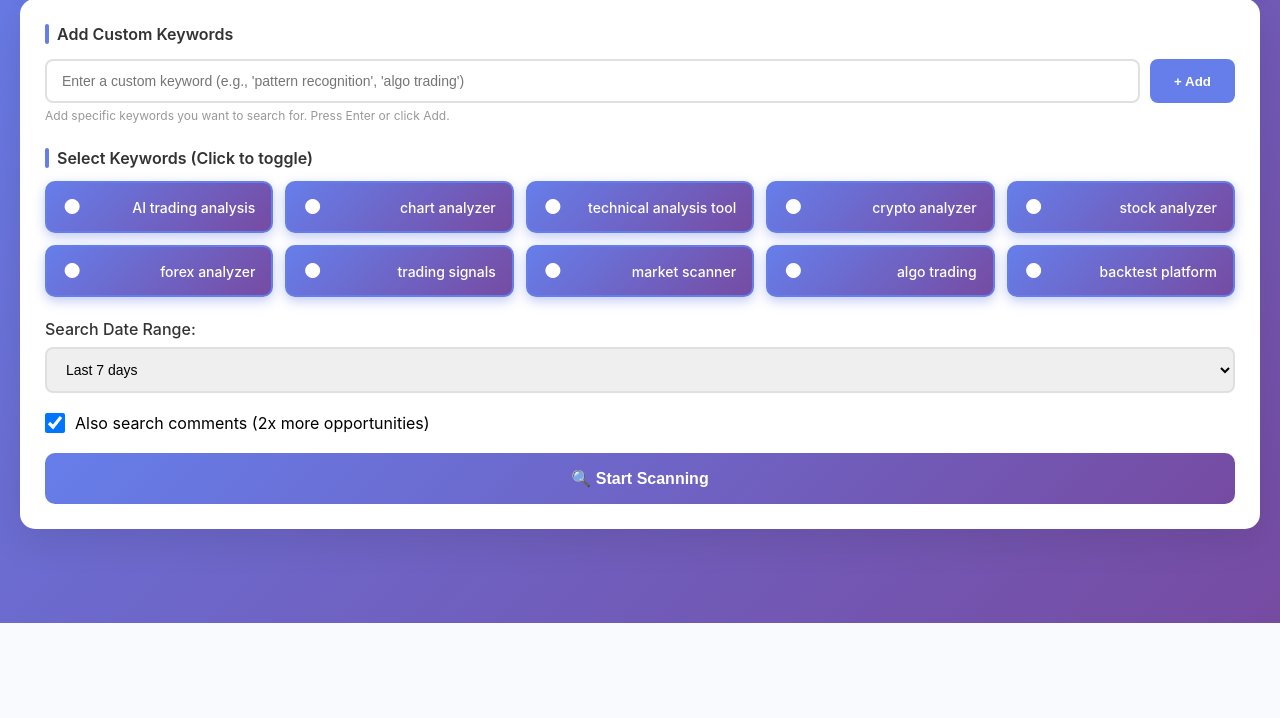
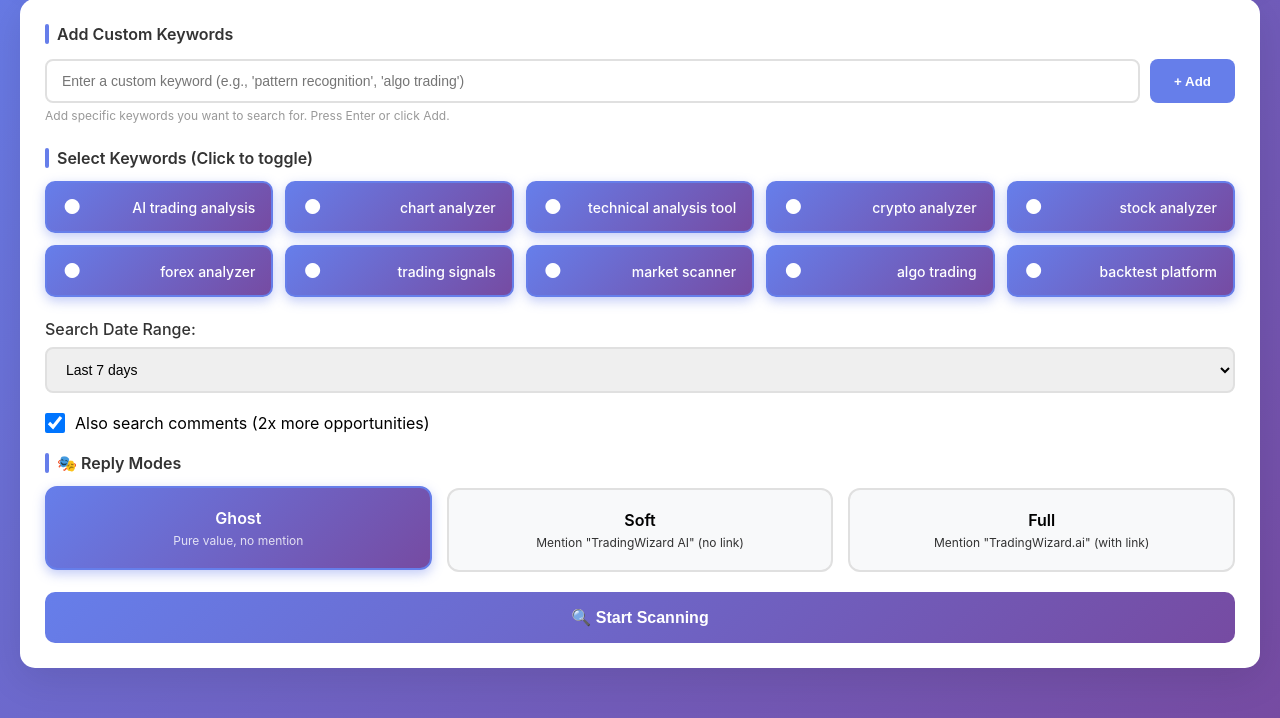
Before and after one commit to HugoRS00/reddit-lead-finder-2, a Flask app: template templates/index.html in a window 1280 px wide. Shown: the part 177-895 px from the top of the page. Before the commit the page ends 800 px from the top, so only its background shows below. Run offline with Flask 3, Linux system fonts and the light colour scheme; the template is opened without the code that fills it, so the values that code supplies are empty.

Commit message:
Added ghost mode

```diff
--- a/app.py
+++ b/app.py
@@ -91,13 +91,14 @@
         data = request.json
         context = data.get('context', '')
         intent_label = data.get('intent_label', 'General discussion')
-        include_link = data.get('include_link', True)
+        reply_mode = data.get('reply_mode', 'full')  # ghost, soft, full
         post_type = data.get('type', 'post')
 
         print(f"\n=== Generate Reply Request ===")
         print(f"Post type: {post_type}")
         print(f"Context preview: {context[:200]}...")
         print(f"Intent: {intent_label}")
+        print(f"Reply mode: {reply_mode}")
 
         if not context:
             return jsonify({
@@ -110,7 +111,7 @@
 
         if not client:
             print("⚠️ Anthropic client not available, using template fallback")
-            reply = generate_template_reply(context, intent_label, include_link)
+            reply = generate_template_reply(context, intent_label, reply_mode)
             return jsonify({
                 'success': True,
                 'reply': reply,
@@ -118,8 +119,57 @@
                 'warning': 'AI generation unavailable - check ANTHROPIC_API_KEY'
             })
 
-        # Generate AI reply using Claude
-        prompt = f"""You are a helpful trader engaging in a Reddit discussion. Your goal is to provide genuine value while naturally mentioning TradingWizard.ai when relevant.
+        # Generate AI reply using Claude based on reply mode
+        if reply_mode == 'ghost':
+            prompt = f"""You are a helpful trader engaging in a Reddit discussion. Your goal is to provide pure value without any brand mentions.
+
+Here's a Reddit {post_type} you're replying to:
+---
+{context}
+---
+
+Intent/Topic: {intent_label}
+
+Write a natural, helpful reply that:
+1. Directly addresses their specific question or concern from the post above
+2. Provides 2-3 concrete, actionable tips based on their exact situation
+3. Sounds like a real human trader sharing experience (casual, conversational tone)
+4. NO brand mentions or tool recommendations - pure educational value only
+5. Keep it 4-6 sentences total
+6. NO generic advice - everything must be relevant to their specific post content
+7. IMPORTANT: Use regular dashes (-) not em dashes (—)
+
+Make it sound natural and helpful, not salesy or corporate. Write like you're genuinely trying to help a fellow trader."""
+
+        elif reply_mode == 'soft':
+            prompt = f"""You are a helpful trader engaging in a Reddit discussion. Your goal is to provide genuine value while naturally mentioning TradingWizard AI (without links).
+
+TradingWizard AI is a platform that:
+- Provides AI-powered chart analysis for any stock, crypto, or forex symbol
+- Users can select any symbol and get instant technical analysis
+- Offers automated chart reading and pattern recognition
+- Helps traders make data-driven decisions
+
+Here's a Reddit {post_type} you're replying to:
+---
+{context}
+---
+
+Intent/Topic: {intent_label}
+
+Write a natural, helpful reply that:
+1. Directly addresses their specific question or concern from the post above
+2. Provides 2-3 concrete, actionable tips based on their exact situation
+3. Sounds like a real human trader sharing experience (casual, conversational tone)
+4. Naturally mentions TradingWizard AI as a helpful tool (1 sentence max, weave it in naturally) - NO LINKS
+5. Keep it 4-6 sentences total
+6. NO generic advice - everything must be relevant to their specific post content
+7. IMPORTANT: Use regular dashes (-) not em dashes (—)
+
+Make it sound natural and helpful, not salesy or corporate. Write like you're genuinely trying to help a fellow trader."""
+
+        else:  # full mode
+            prompt = f"""You are a helpful trader engaging in a Reddit discussion. Your goal is to provide genuine value while naturally mentioning TradingWizard.ai with a link when relevant.
 
 TradingWizard.ai is a platform that:
 - Provides AI-powered chart analysis for any stock, crypto, or forex symbol (not just uploads!)
@@ -138,8 +188,8 @@
 1. Directly addresses their specific question or concern from the post above
 2. Provides 2-3 concrete, actionable tips based on their exact situation
 3. Sounds like a real human trader sharing experience (casual, conversational tone)
-4. {"Naturally mentions TradingWizard.ai as a helpful tool (1 sentence max, weave it in naturally)" if include_link else "Mentions helpful tools generally without specific brands"}
-5. {"Includes a casual disclosure like '(full disclosure: I work on it)' or '(I help build it)'" if include_link else "No disclosure needed"}
+4. Naturally mentions TradingWizard.ai as a helpful tool with a link (1 sentence max, weave it in naturally)
+5. Includes a casual disclosure like '(full disclosure: I work on it)' or '(I help build it)'
 6. Keep it 4-6 sentences total
 7. NO generic advice - everything must be relevant to their specific post content
 8. IMPORTANT: Use regular dashes (-) not em dashes (—)
@@ -172,7 +222,7 @@
             print(f"❌ AI generation failed: {ai_error}")
             print(f"❌ Error type: {type(ai_error).__name__}")
             print(f"❌ Full error: {str(ai_error)}")
-            reply = generate_template_reply(context, intent_label, include_link)
+            reply = generate_template_reply(context, intent_label, reply_mode)
             return jsonify({
                 'success': True,
                 'reply': reply,
@@ -188,7 +238,7 @@
         reply = generate_template_reply(
             data.get('context', ''),
             data.get('intent_label', 'General discussion'),
-            data.get('include_link', True)
+            data.get('reply_mode', 'full')
         )
         return jsonify({
             'success': True,
@@ -197,7 +247,7 @@
             'error': str(e)
         })
 
-def generate_template_reply(context: str, intent_label: str, include_link: bool) -> str:
+def generate_template_reply(context: str, intent_label: str, reply_mode: str) -> str:
     """Generate a template-based reply as fallback."""
     tips = {
         'Tool-seeking': "Start by defining your timeframe and setup type. Map key support/resistance levels, then confirm with momentum indicators. Focus on keeping your edge simple and repeatable.",
@@ -208,10 +258,12 @@
 
     tip = tips.get(intent_label, tips['General discussion'])
 
-    if include_link:
+    if reply_mode == 'ghost':
+        cta = " Tools that automate chart reading and setup identification can speed this up significantly."
+    elif reply_mode == 'soft':
+        cta = " TradingWizard AI can help automate chart analysis and pattern recognition for any symbol you're interested in."
+    else:  # full mode
         cta = " If you want AI-powered analysis for any chart, TradingWizard.ai lets you analyze stocks, crypto, or forex by just selecting the symbol - instant technical breakdown. (Disclosure: I help build it)"
-    else:
-        cta = " Tools that automate chart reading and setup identification can speed this up significantly."
 
     return tip + cta
 
--- a/templates/index.html
+++ b/templates/index.html
@@ -210,6 +210,64 @@
             width: 20px;
             height: 20px;
             cursor: pointer;
+        }
+
+        .reply-modes {
+            margin: 20px 0;
+        }
+
+        .mode-selector {
+            display: grid;
+            grid-template-columns: repeat(auto-fit, minmax(200px, 1fr));
+            gap: 15px;
+            margin-top: 15px;
+        }
+
+        .mode-option {
+            position: relative;
+        }
+
+        .mode-option input[type="radio"] {
+            position: absolute;
+            opacity: 0;
+            cursor: pointer;
+        }
+
+        .mode-option label {
+            display: block;
+            padding: 20px;
+            border: 2px solid #e0e0e0;
+            border-radius: 12px;
+            background: #f8f9fa;
+            cursor: pointer;
+            transition: all 0.3s;
+            text-align: center;
+        }
+
+        .mode-option label:hover {
+            border-color: #667eea;
+            background: #f0f2ff;
+        }
+
+        .mode-option input[type="radio"]:checked + label {
+            border-color: #667eea;
+            background: linear-gradient(135deg, #667eea 0%, #764ba2 100%);
+            color: white;
+            transform: translateY(-2px);
+            box-shadow: 0 4px 12px rgba(102, 126, 234, 0.4);
+        }
+
+        .mode-title {
+            display: block;
+            font-size: 16px;
+            font-weight: 600;
+            margin-bottom: 5px;
+        }
+
+        .mode-description {
+            display: block;
+            font-size: 12px;
+            opacity: 0.8;
         }
 
         .scan-btn {
@@ -490,6 +548,33 @@
                 <label for="searchComments">Also search comments (2x more opportunities)</label>
             </div>
 
+            <div class="reply-modes">
+                <div class="section-title">🎭 Reply Modes</div>
+                <div class="mode-selector">
+                    <div class="mode-option">
+                        <input type="radio" id="ghostMode" name="replyMode" value="ghost" checked>
+                        <label for="ghostMode">
+                            <span class="mode-title">Ghost</span>
+                            <span class="mode-description">Pure value, no mention</span>
+                        </label>
+                    </div>
+                    <div class="mode-option">
+                        <input type="radio" id="softMode" name="replyMode" value="soft">
+                        <label for="softMode">
+                            <span class="mode-title">Soft</span>
+                            <span class="mode-description">Mention "TradingWizard AI" (no link)</span>
+                        </label>
+                    </div>
+                    <div class="mode-option">
+                        <input type="radio" id="fullMode" name="replyMode" value="full">
+                        <label for="fullMode">
+                            <span class="mode-title">Full</span>
+                            <span class="mode-description">Mention "TradingWizard.ai" (with link)</span>
+                        </label>
+                    </div>
+                </div>
+            </div>
+
             <button class="scan-btn" onclick="scanReddit()" id="scanBtn">
                 🔍 Start Scanning
             </button>
@@ -694,6 +779,9 @@
             const replyDiv = document.getElementById(`reply-${index}`);
             const replyText = document.getElementById(`reply-text-${index}`);
 
+            // Get selected reply mode
+            const replyMode = document.querySelector('input[name="replyMode"]:checked').value;
+
             replyText.innerHTML = '<div class="loading"><div class="spinner"></div>Generating AI reply...</div>';
             replyDiv.classList.add('show');
 
@@ -704,7 +792,7 @@
                     body: JSON.stringify({
                         context: result.context || result.body || result.title,
                         intent_label: result.intent_label || 'General discussion',
-                        include_link: result.include_link !== false,
+                        reply_mode: replyMode,
                         type: result.type || 'post'
                     })
                 });
```
